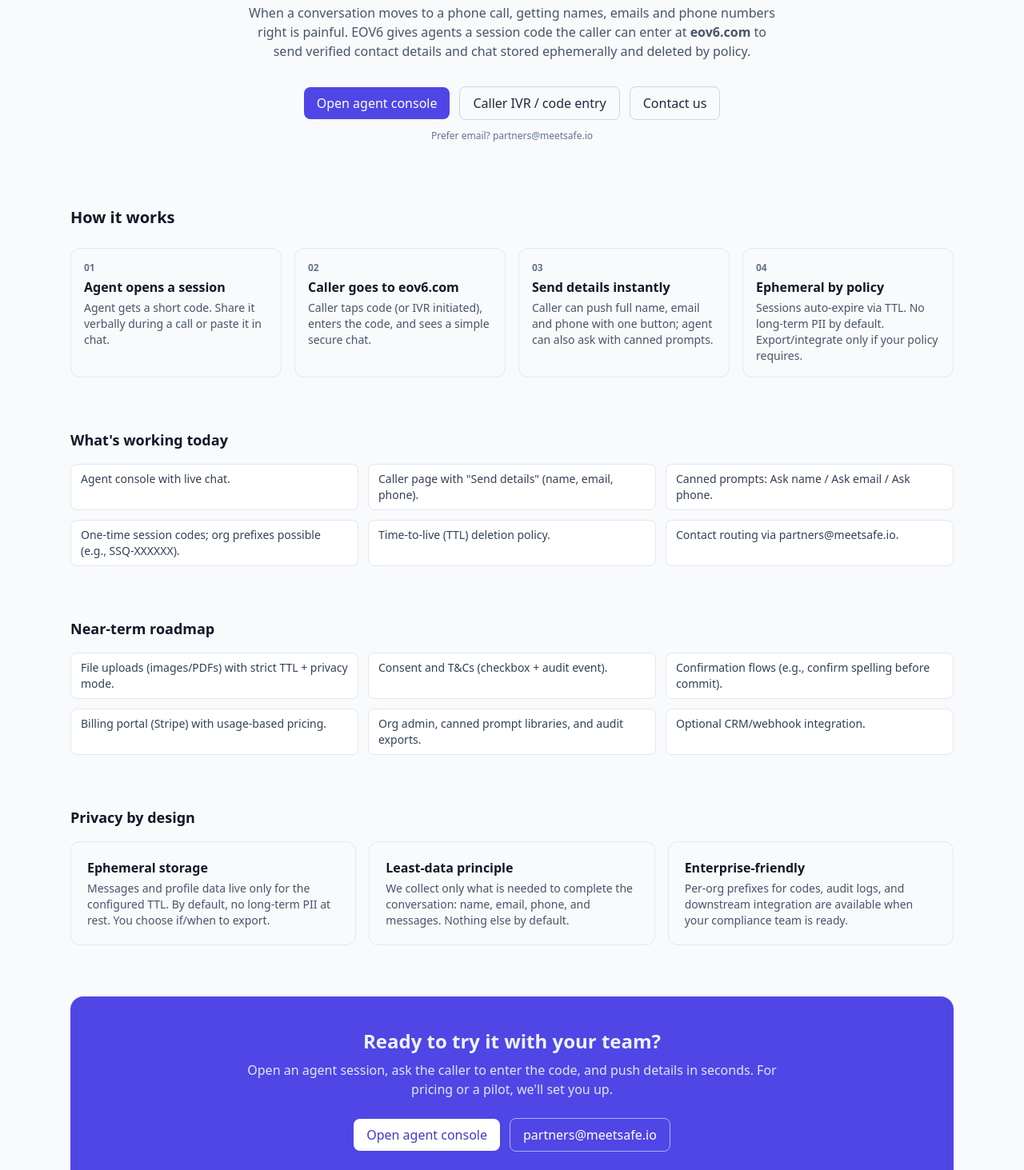
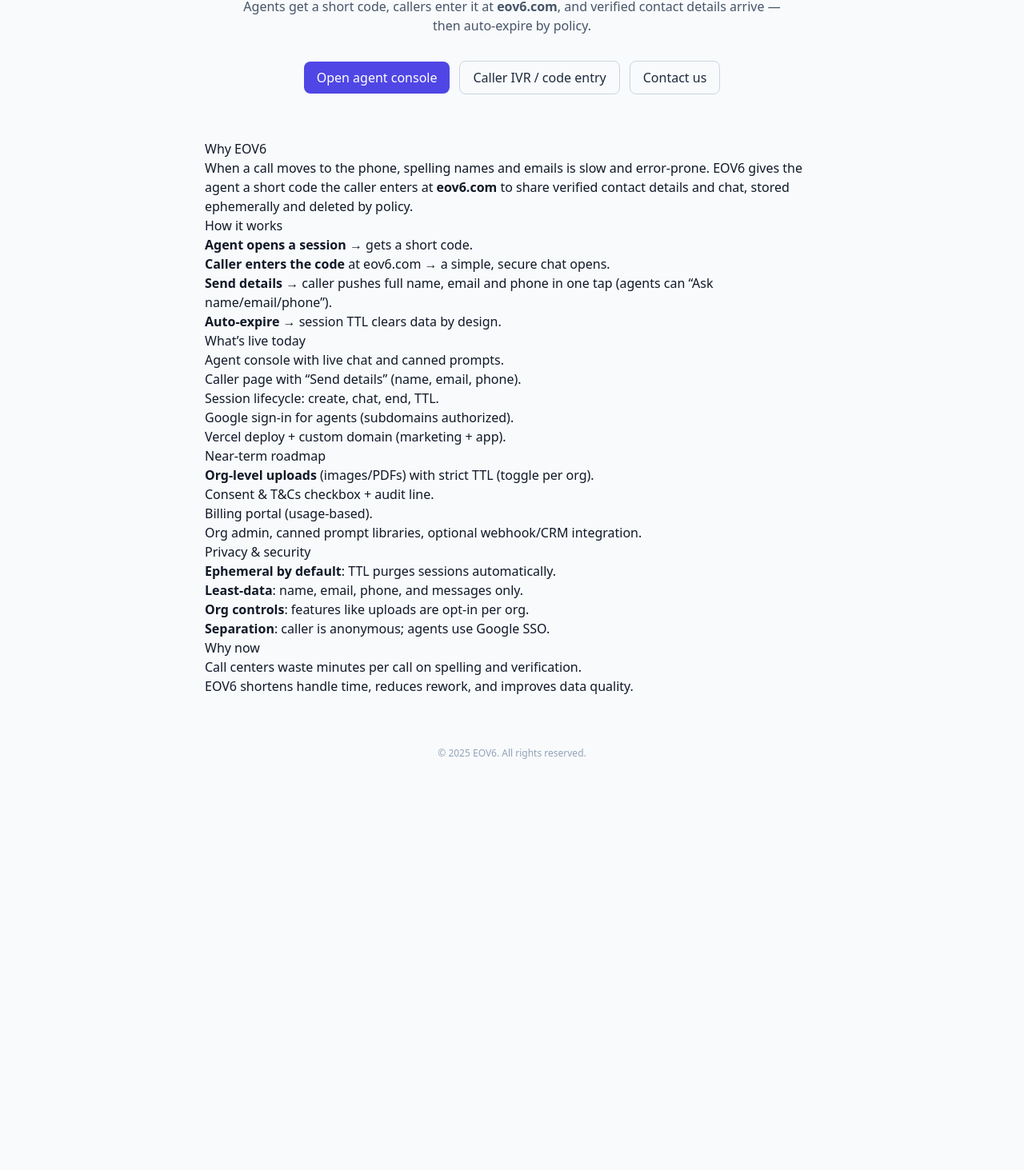
Before and after one commit to RaveCorp392/eov6, a Next.js app: page /marketing in a window 1280 px wide. Shown: the part 196-1659 px from the top of the page at 80% size. After the commit the page ends 1234 px from the top, so only its background shows below. Built offline with nearby package versions, Linux system fonts and the light colour scheme.

Commit message:
chore(mdx): finalize mdx-components location

```diff
--- /dev/null
+++ b/app/marketing/head.tsx
@@ -0,0 +1,16 @@
+export default function Head() {
+  const title = "EOV6 — Secure details, shared fast";
+  const desc  = "Agents share a code, callers send verified contact details. Ephemeral by default with auto-expire (TTL).";
+  const url   = "https://eov6.com/marketing";
+  return (
+    <>
+      <title>{title}</title>
+      <meta name="description" content={desc} />
+      <meta property="og:type" content="website" />
+      <meta property="og:title" content={title} />
+      <meta property="og:description" content={desc} />
+      <meta property="og:url" content={url} />
+      <meta name="twitter:card" content="summary_large_image" />
+    </>
+  );
+}
--- a/app/marketing/page.tsx
+++ b/app/marketing/page.tsx
@@ -1,9 +1,11 @@
-// app/marketing/page.tsx
+export const dynamic = "force-static";
+
 import Link from "next/link";
+import OnePager from "@/content/marketing/onepager.mdx";
 
 export default function MarketingPage() {
   return (
-    <main className="mx-auto max-w-6xl px-6 py-16">
+    <main className="mx-auto max-w-6xl px-6 py-14">
       {/* Hero */}
       <section className="text-center">
         <div className="mb-4 flex items-center justify-center gap-2 text-xs text-slate-600">
@@ -13,174 +15,38 @@
         </div>
 
         <h1 className="text-4xl font-extrabold tracking-tight sm:text-5xl">
-          EOV6 &mdash; Secure details, shared fast.
+          EOV6 — Secure details, shared fast.
         </h1>
 
         <p className="mx-auto mt-4 max-w-2xl text-slate-600">
-          When a conversation moves to a phone call, getting names, emails and phone numbers
-          right is painful. EOV6 gives agents a session code the caller can enter at
-          <span className="font-semibold"> eov6.com</span> to send verified contact details
-          and chat stored ephemerally and deleted by policy.
+          Agents get a short code, callers enter it at <span className="font-semibold">eov6.com</span>,
+          and verified contact details arrive — then auto-expire by policy.
         </p>
 
         <div className="mt-8 flex flex-wrap items-center justify-center gap-3">
-          <Link
-            href="/agent"
-            className="rounded-lg bg-indigo-600 px-4 py-2 font-medium text-white hover:bg-indigo-700"
-          >
+          <Link href="/agent" className="rounded-lg bg-indigo-600 px-4 py-2 font-medium text-white hover:bg-indigo-700">
             Open agent console
           </Link>
-
-          <a
-            href="https://eov6.com"
-            className="rounded-lg border border-slate-300 px-4 py-2 font-medium text-slate-800 hover:bg-slate-50"
-          >
+          <Link href="/" className="rounded-lg border border-slate-300 px-4 py-2 font-medium text-slate-800 hover:bg-slate-50">
             Caller IVR / code entry
-          </a>
-
-          <a
-            href="mailto:partners@meetsafe.io"
-            className="rounded-lg border border-slate-300 px-4 py-2 font-medium text-slate-800 hover:bg-slate-50"
-          >
+          </Link>
+          <a href="mailto:partners@meetsafe.io" className="rounded-lg border border-slate-300 px-4 py-2 font-medium text-slate-800 hover:bg-slate-50">
             Contact us
           </a>
         </div>
-
-        <p className="mt-3 text-xs text-slate-500">
-          Prefer email? partners@meetsafe.io
-        </p>
       </section>
 
-      {/* How it works */}
-      <section className="mt-20">
-        <h2 className="text-left text-xl font-semibold">How it works</h2>
-
-        <div className="mt-6 grid gap-4 sm:grid-cols-2 lg:grid-cols-4">
-          <Card
-            step="01"
-            title="Agent opens a session"
-            body="Agent gets a short code. Share it verbally during a call or paste it in chat."
-          />
-          <Card
-            step="02"
-            title="Caller goes to eov6.com"
-            body="Caller taps code (or IVR initiated), enters the code, and sees a simple secure chat."
-          />
-          <Card
-            step="03"
-            title="Send details instantly"
-            body="Caller can push full name, email and phone with one button; agent can also ask with canned prompts."
-          />
-          <Card
-            step="04"
-            title="Ephemeral by policy"
-            body="Sessions auto-expire via TTL. No long-term PII by default. Export/integrate only if your policy requires."
-          />
+      {/* MDX One-pager */}
+      <section className="mt-14">
+        <div className="mx-auto max-w-3xl prose prose-slate">
+          <OnePager />
         </div>
       </section>
 
-      {/* MVP status */}
-      <section className="mt-16">
-        <h3 className="text-left text-lg font-semibold">What&apos;s working today</h3>
-        <div className="mt-4 grid gap-3 md:grid-cols-2 lg:grid-cols-3">
-          <Pill>Agent console with live chat.</Pill>
-          <Pill>Caller page with &quot;Send details&quot; (name, email, phone).</Pill>
-          <Pill>Canned prompts: Ask name / Ask email / Ask phone.</Pill>
-          <Pill>One-time session codes; org prefixes possible (e.g., SSQ-XXXXXX).</Pill>
-          <Pill>Time-to-live (TTL) deletion policy.</Pill>
-          <Pill>Contact routing via partners@meetsafe.io.</Pill>
-        </div>
-      </section>
-
-      {/* Near-term roadmap */}
-      <section className="mt-16">
-        <h3 className="text-left text-lg font-semibold">Near-term roadmap</h3>
-        <div className="mt-4 grid gap-3 md:grid-cols-2 lg:grid-cols-3">
-          <Pill>File uploads (images/PDFs) with strict TTL + privacy mode.</Pill>
-          <Pill>Consent and T&amp;Cs (checkbox + audit event).</Pill>
-          <Pill>Confirmation flows (e.g., confirm spelling before commit).</Pill>
-          <Pill>Billing portal (Stripe) with usage-based pricing.</Pill>
-          <Pill>Org admin, canned prompt libraries, and audit exports.</Pill>
-          <Pill>Optional CRM/webhook integration.</Pill>
-        </div>
-      </section>
-
-      {/* Trust */}
-      <section className="mt-16">
-        <h3 className="text-left text-lg font-semibold">Privacy by design</h3>
-        <div className="mt-4 grid gap-4 md:grid-cols-3">
-          <InfoCard
-            title="Ephemeral storage"
-            body="Messages and profile data live only for the configured TTL. By default, no long-term PII at rest. You choose if/when to export."
-          />
-          <InfoCard
-            title="Least-data principle"
-            body="We collect only what is needed to complete the conversation: name, email, phone, and messages. Nothing else by default."
-          />
-          <InfoCard
-            title="Enterprise-friendly"
-            body="Per-org prefixes for codes, audit logs, and downstream integration are available when your compliance team is ready."
-          />
-        </div>
-      </section>
-
-      {/* CTA */}
-      <section className="mt-16">
-        <div className="rounded-2xl bg-indigo-600 px-6 py-10 text-center text-indigo-50">
-          <h3 className="text-2xl font-semibold">Ready to try it with your team?</h3>
-          <p className="mx-auto mt-2 max-w-2xl text-indigo-100">
-            Open an agent session, ask the caller to enter the code, and push details in seconds.
-            For pricing or a pilot, we&apos;ll set you up.
-          </p>
-          <div className="mt-6 flex flex-wrap items-center justify-center gap-3">
-            <Link
-              href="/agent"
-              className="rounded-lg bg-white px-4 py-2 font-medium text-indigo-700 hover:bg-indigo-50"
-            >
-              Open agent console
-            </Link>
-            <a
-              href="mailto:partners@meetsafe.io"
-              className="rounded-lg border border-indigo-300 px-4 py-2 font-medium text-white hover:bg-indigo-500"
-            >
-              partners@meetsafe.io
-            </a>
-          </div>
-        </div>
-      </section>
-
-      <footer className="mt-12 text-center text-xs text-slate-400">
+      {/* Footer */}
+      <footer className="mt-16 text-center text-xs text-slate-400">
         © {new Date().getFullYear()} EOV6. All rights reserved.
       </footer>
     </main>
   );
 }
-
-/* ---------- tiny presentational helpers ---------- */
-
-function Card(props: { step: string; title: string; body: string }) {
-  return (
-    <div className="rounded-xl border border-slate-200 p-4">
-      <div className="text-xs font-semibold text-slate-500">{props.step}</div>
-      <div className="mt-1 text-base font-semibold">{props.title}</div>
-      <p className="mt-1 text-sm text-slate-600">{props.body}</p>
-    </div>
-  );
-}
-
-function Pill({ children }: { children: React.ReactNode }) {
-  return (
-    <div className="rounded-lg border border-slate-200 bg-white px-3 py-2 text-sm text-slate-700">
-      {children}
-    </div>
-  );
-}
-
-function InfoCard(props: { title: string; body: string }) {
-  return (
-    <div className="rounded-xl border border-slate-200 p-5">
-      <div className="text-base font-semibold">{props.title}</div>
-      <p className="mt-1 text-sm text-slate-600">{props.body}</p>
-    </div>
-  );
-}
--- /dev/null
+++ b/app/mdx-components.tsx
@@ -0,0 +1,15 @@
+import type { MDXComponents } from 'mdx/types';
+
+export function useMDXComponents(components: MDXComponents): MDXComponents {
+  return {
+    h2: (props) => <h2 className="mt-8 text-xl font-semibold" {...props} />,
+    h3: (props) => <h3 className="mt-6 text-lg font-semibold" {...props} />,
+    p:  (props) => <p className="mt-3 text-slate-700" {...props} />,
+    ul: (props) => <ul className="mt-3 list-disc pl-6 text-slate-700" {...props} />,
+    ol: (props) => <ol className="mt-3 list-decimal pl-6 text-slate-700" {...props} />,
+    li: (props) => <li className="mt-1" {...props} />,
+    a:  (props) => <a className="underline decoration-indigo-400 underline-offset-4 hover:text-indigo-700" {...props} />,
+    code: (props) => <code className="rounded bg-slate-100 px-1 py-0.5 text-[0.95em]" {...props} />,
+    ...components,
+  };
+}
--- /dev/null
+++ b/content/marketing/onepager.mdx
@@ -0,0 +1,32 @@
+## Why EOV6
+
+When a call moves to the phone, spelling names and emails is slow and error-prone. EOV6 gives the agent a short code the caller enters at **eov6.com** to share verified contact details and chat, stored ephemerally and deleted by policy.
+
+## How it works
+1. **Agent opens a session** → gets a short code.
+2. **Caller enters the code** at eov6.com → a simple, secure chat opens.
+3. **Send details** → caller pushes full name, email and phone in one tap (agents can “Ask name/email/phone”).
+4. **Auto-expire** → session TTL clears data by design.
+
+## What’s live today
+- Agent console with live chat and canned prompts.
+- Caller page with “Send details” (name, email, phone).
+- Session lifecycle: create, chat, end, TTL.
+- Google sign-in for agents (subdomains authorized).
+- Vercel deploy + custom domain (marketing + app).
+
+## Near-term roadmap
+- **Org-level uploads** (images/PDFs) with strict TTL (toggle per org).
+- Consent & T&Cs checkbox + audit line.
+- Billing portal (usage-based).
+- Org admin, canned prompt libraries, optional webhook/CRM integration.
+
+## Privacy & security
+- **Ephemeral by default**: TTL purges sessions automatically.
+- **Least-data**: name, email, phone, and messages only.
+- **Org controls**: features like uploads are opt-in per org.
+- **Separation**: caller is anonymous; agents use Google SSO.
+
+## Why now
+- Call centers waste minutes per call on spelling and verification.
+- EOV6 shortens handle time, reduces rework, and improves data quality.
--- /dev/null
+++ b/next.config.mjs
@@ -0,0 +1,17 @@
+// next.config.mjs
+import createMDX from "@next/mdx";
+
+/** @type {import('next').NextConfig} */
+const withMDX = createMDX({
+  extension: /\.mdx?$/,
+  options: {
+    // add remark/rehype plugins here later if you want
+    remarkPlugins: [],
+    rehypePlugins: [],
+  },
+});
+
+export default withMDX({
+  pageExtensions: ["ts", "tsx", "js", "jsx", "md", "mdx"],
+  experimental: { typedRoutes: true },
+});
--- a/package.json
+++ b/package.json
@@ -9,6 +9,7 @@
     "lint": "echo no-lint"
   },
   "dependencies": {
+    "@next/mdx": "^15.5.0",
     "clsx": "2.1.1",
     "firebase": "^10.12.4",
     "next": "14.2.5",
```
Also changed, not shown: 2 other files (tests, documents, lock files or other folders).
